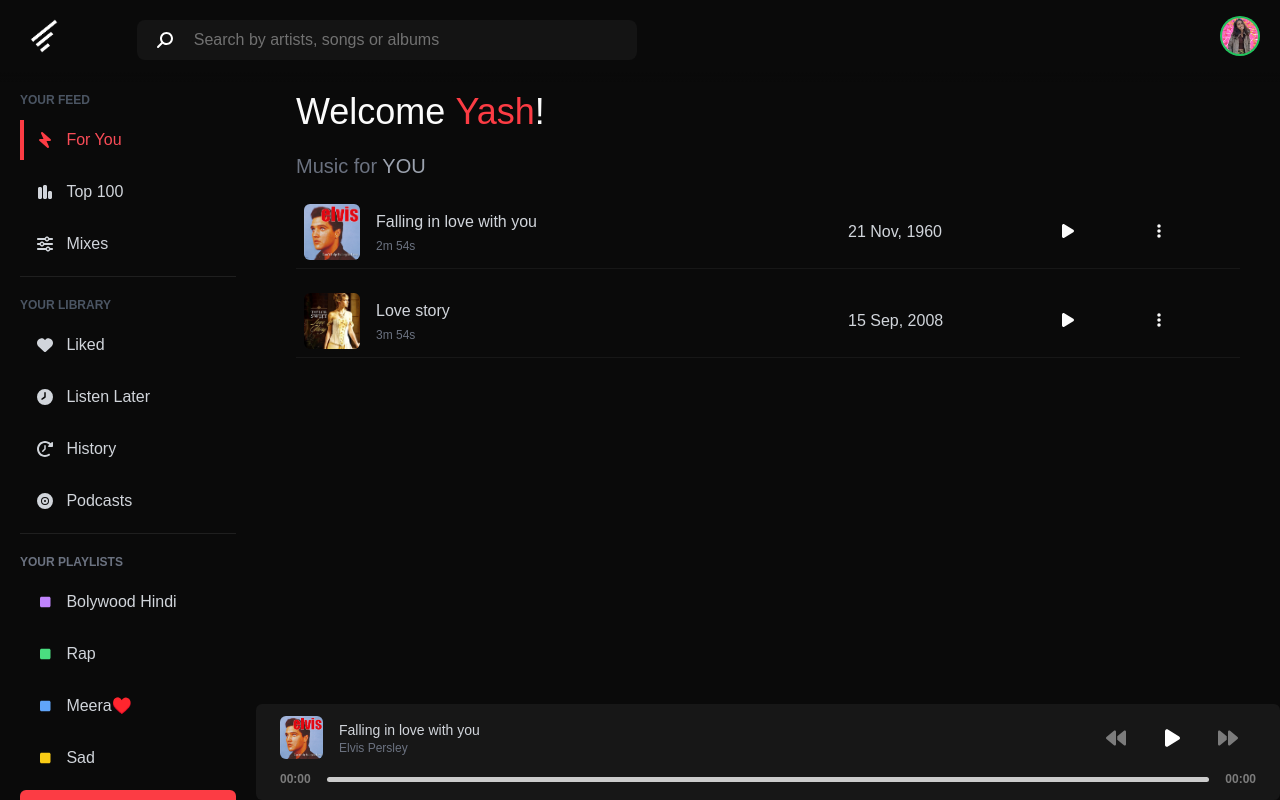
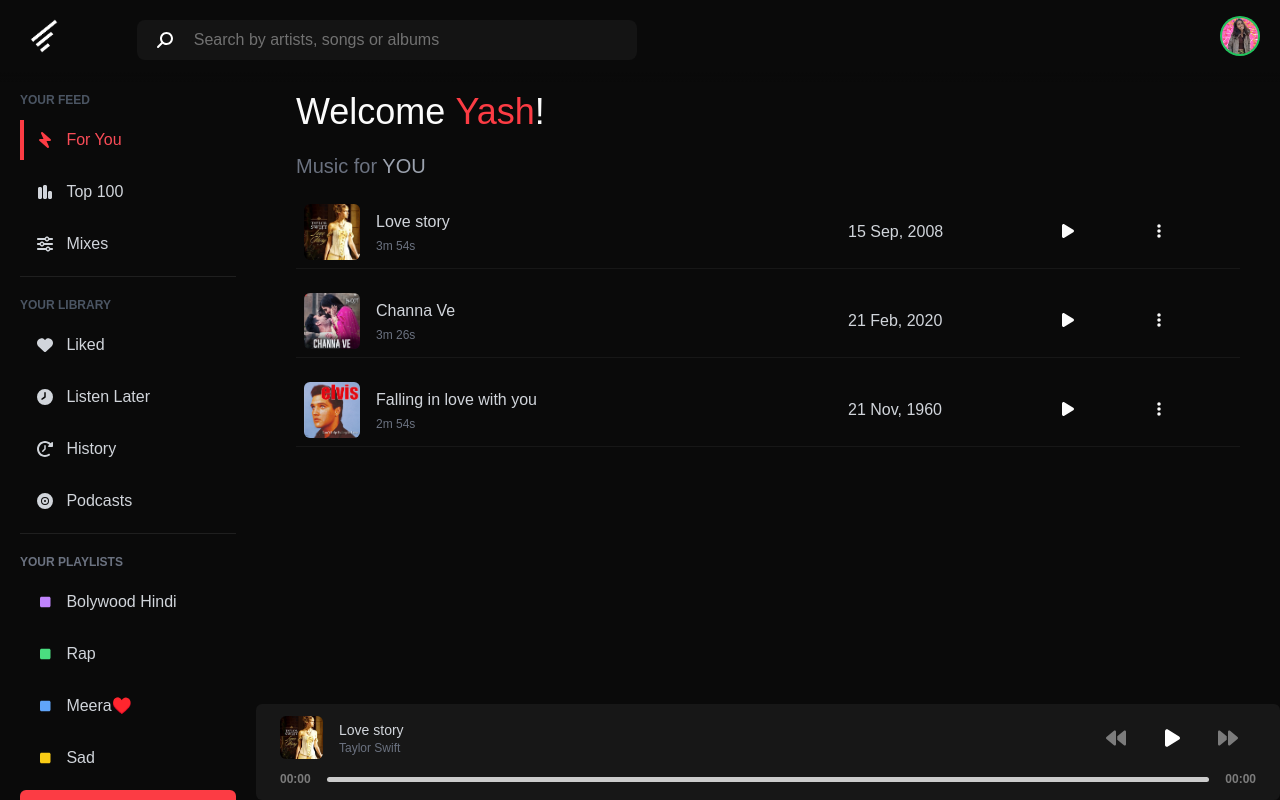
Before and after one commit to SaadPayak/reactapp, a React (Create React App) app: page / in a window 1280 px wide. Built offline with nearby package versions, Linux system fonts and the light colour scheme.

Commit message:
random 🎶 select, dynamic library switch feature ✅

```diff
--- a/src/ApplicationRoutes.jsx
+++ b/src/ApplicationRoutes.jsx
@@ -1,14 +1,14 @@
 import React from "react";
-import { BrowserRouter, Route, Routes } from "react-router-dom";
+import { Route, Routes } from "react-router-dom";
 import Dashboard from "./pages/Dashboard/Dashboard";
+import Top10 from "./pages/Top10/Top10";
 
 const ApplicationRoutes = () => {
   return (
-    <BrowserRouter>
-      <Routes>
-        <Route path="/" element={<Dashboard />} />
-      </Routes>
-    </BrowserRouter>
+    <Routes>
+      <Route path="/" element={<Dashboard />} />
+      <Route path="/top-10" element={<Top10 />} />
+    </Routes>
   );
 };
 
--- a/src/Components/Dashboard/ForYou.jsx
+++ b/src/Components/Dashboard/ForYou.jsx
@@ -1,7 +1,7 @@
 import React from "react";
 import SongOption from "../Reusables/SongOption";
 import { motion } from "framer-motion";
-import { tracks } from "../../data/Songs/ForYou/data";
+import { forYou } from "../../data/Songs/songs";
 const ForYou = () => {
   return (
     <div className="mt-5 min-w-full pb-32">
@@ -15,7 +15,7 @@ const ForYou = () => {
         animate={{ opacity: 1, y: 0 }}
         transition={{ duration: 0.4, ease: "easeInOut" }}
       >
-        {tracks.map((track) => {
+        {forYou.map((track, index) => {
           return (
             <SongOption
               imagePath={track.coverImage}
@@ -23,6 +23,8 @@ const ForYou = () => {
               songLength={track.duration}
               uploadDate={track.releaseDate}
               songId={track.songId}
+              index={index}
+              libraryName="FOR-YOU"
               key={track.songId}
             />
           );
--- a/src/Components/Menubar/Menubar.jsx
+++ b/src/Components/Menubar/Menubar.jsx
@@ -32,6 +32,7 @@ const Menubar = () => {
                         id={item.id}
                         icon={item.icon}
                         title={item.title}
+                        navigationUrl={item.navigationUrl}
                         iconColor={item.iconColor}
                         isSelected={item.id === selectedMenubarItemId}
                         setSelectedMenubarItemId={setSelectedMenubarItemId}
--- a/src/Components/Menubar/MenubarItem.jsx
+++ b/src/Components/Menubar/MenubarItem.jsx
@@ -1,14 +1,17 @@
 import { motion } from "framer-motion";
 import { FontAwesomeIcon } from "@fortawesome/react-fontawesome";
+import { useNavigate } from "react-router-dom";
 
 export const MenubarItem = ({
   icon,
   title,
   id,
   setSelectedMenubarItemId,
+  navigationUrl,
   isSelected = false,
   iconColor = "text-gray-300",
 }) => {
+  const navigate = useNavigate();
   const itemVariants = {
     hidden: { opacity: 0, x: -10 * id },
     visible: { opacity: 1, x: 0 },
@@ -39,6 +42,7 @@ export const MenubarItem = ({
       exit="hidden"
       onClick={() => {
         setSelectedMenubarItemId(id);
+        navigate(navigationUrl);
       }}
     >
       <motion.div className={iconTailwind}>
--- a/src/Components/Player/Player.jsx
+++ b/src/Components/Player/Player.jsx
@@ -1,39 +1,37 @@
-import React, { useEffect, useRef, useState } from "react";
+import React, { useRef } from "react";
 import DisplayTrack from "./DisplayTrack";
 import ProgressBar from "./ProgressBar";
-import { tracks } from "../../data/Songs/ForYou/data.js";
 import "./styles.css";
 import { usePlayer } from "../../contexts/PlayerContext";
 
 const Player = ({ isSmallScreen }) => {
-  const [currentTrackIndex, setCurrentTrackIndex] = useState(0);
   const audioRef = useRef();
   const progressBarRef = useRef();
-  const [timeProgress, setTimeProgress] = useState(0);
-  const [duration, setDuration] = useState(0);
-  const { currentSong, setCurrentSong } = usePlayer();
-
-  useEffect(() => {
-    setCurrentSong(tracks[currentTrackIndex]);
-  }, [currentTrackIndex, setCurrentSong]);
+  const {
+    currentSong,
+    setCurrentSong,
+    currentTrackIndex,
+    setCurrentTrackIndex,
+    timeProgress,
+    setTimeProgress,
+    duration,
+    setDuration,
+    songLibrary,
+  } = usePlayer();
 
   const playNextSong = () => {
-    const newIndex = (currentTrackIndex + 1) % tracks.length;
+    const newIndex = (currentTrackIndex + 1) % songLibrary.library.length;
     setCurrentTrackIndex(newIndex);
-    setCurrentSong(tracks[newIndex]);
-    setDuration(0);
-    setTimeProgress(0);
+    setCurrentSong(songLibrary.library[newIndex]);
   };
 
   const playPreviousSong = () => {
     let newIndex = currentTrackIndex - 1;
     if (newIndex < 0) {
-      newIndex = tracks.length - 1;
+      newIndex = songLibrary.library.length - 1;
     }
     setCurrentTrackIndex(newIndex);
-    setCurrentSong(tracks[newIndex]);
-    setDuration(0);
-    setTimeProgress(0);
+    setCurrentSong(songLibrary.library[newIndex]);
   };
 
   let playerTailwind =
--- a/src/Components/Reusables/SongOption.jsx
+++ b/src/Components/Reusables/SongOption.jsx
@@ -13,6 +13,8 @@ const SongOption = ({
   songName,
   songLength,
   uploadDate,
+  libraryName,
+  index,
   songId,
 }) => {
   const { isSmallScreen } = useApplicationManager();
@@ -22,7 +24,12 @@ const SongOption = ({
         <SongImage imagePath={imagePath} />
         <SongName songName={songName} songLength={songLength} />
         <SongUploadDate uploadDate={uploadDate} />
-        <SongActions songId={songId} isSmallScreen={isSmallScreen} />
+        <SongActions
+          songId={songId}
+          isSmallScreen={isSmallScreen}
+          index={index}
+          libraryName={libraryName}
+        />
       </div>
     </div>
   );
@@ -57,21 +64,46 @@ const SongUploadDate = ({ uploadDate }) => {
   );
 };
 
-const SongActions = ({ isSmallScreen, songId }) => {
-  const { currentSong, isPlaying, setIsPlaying } = usePlayer();
-  console.log(songId === currentSong?.songId);
+const SongActions = ({ isSmallScreen, songId, index, libraryName }) => {
+  const { currentSong, isPlaying, setIsPlaying, singleSongPlayButtonHandler } =
+    usePlayer();
   if (isSmallScreen) {
     return (
       <div className="min-w-[40%] justify-end  h-14 mr-2 sm:min-w-[20%] flex items-center sm:justify-evenly rounded-md">
         <div className="hover:bg-black-ultra-light p-2 px-4 rounded-md transition-all duration-150 ease-in-out">
-          {currentSong?.songId === songId && isPlaying ? (
+          {currentSong?.songId === songId ? (
+            isPlaying ? (
+              <FontAwesomeIcon
+                icon={faPause}
+                onClick={() => {
+                  setIsPlaying(false);
+                }}
+              />
+            ) : (
+              <FontAwesomeIcon
+                icon={faPlay}
+                onClick={() => {
+                  setIsPlaying(true);
+                }}
+              />
+            )
+          ) : (
+            <FontAwesomeIcon
+              icon={faPlay}
+              onClick={() => {
+                setIsPlaying(true);
+                singleSongPlayButtonHandler(libraryName, index);
+              }}
+            />
+          )}
+          {/* {currentSong?.songId === songId && isPlaying ? (
             <FontAwesomeIcon
               icon={faPause}
               onClick={() => setIsPlaying(false)}
             />
           ) : (
             <FontAwesomeIcon icon={faPlay} onClick={() => setIsPlaying(true)} />
-          )}
+          )} */}
         </div>
         <div className="hover:bg-black-ultra-light p-2 px-4 rounded-md transition-all duration-150 ease-in-out">
           <FontAwesomeIcon icon={faEllipsisVertical} />
@@ -82,10 +114,30 @@ const SongActions = ({ isSmallScreen, songId }) => {
   return (
     <div className="min-w-[25%] h-14 mr-2 flex items-center justify-evenly rounded-md ">
       <div className="hover:bg-black-ultra-light p-2 px-4 rounded-md transition-all duration-150 ease-in-out">
-        {currentSong?.songId === songId && isPlaying ? (
-          <FontAwesomeIcon icon={faPause} onClick={() => setIsPlaying(false)} />
+        {currentSong?.songId === songId ? (
+          isPlaying ? (
+            <FontAwesomeIcon
+              icon={faPause}
+              onClick={() => {
+                setIsPlaying(false);
+              }}
+            />
+          ) : (
+            <FontAwesomeIcon
+              icon={faPlay}
+              onClick={() => {
+                setIsPlaying(true);
+              }}
+            />
+          )
         ) : (
-          <FontAwesomeIcon icon={faPlay} onClick={() => setIsPlaying(true)} />
+          <FontAwesomeIcon
+            icon={faPlay}
+            onClick={() => {
+              setIsPlaying(true);
+              singleSongPlayButtonHandler(libraryName, index);
+            }}
+          />
         )}
       </div>
       <div className="hover:bg-black-ultra-light p-2 px-4 rounded-md transition-all duration-150 ease-in-out">
--- a/src/contexts/PlayerContext.js
+++ b/src/contexts/PlayerContext.js
@@ -1,4 +1,5 @@
 import React, { createContext, useContext, useState } from "react";
+import { forYou } from "../data/Songs/songs";
 const PlayerContext = createContext();
 
 export const usePlayer = () => {
@@ -12,23 +13,41 @@ export const usePlayer = () => {
 };
 
 export const PlayerProvider = ({ children }) => {
-  const [currentSong, setCurrentSong] = useState(null);
   const [currentTrackIndex, setCurrentTrackIndex] = useState(0);
+  const [songLibrary, setSongLibrary] = useState({
+    category: "FOR-YOU",
+    library: forYou,
+  });
+  const [currentSong, setCurrentSong] = useState(forYou[currentTrackIndex]);
   const [isPlaying, setIsPlaying] = useState(false);
   const [timeProgress, setTimeProgress] = useState(0);
   const [duration, setDuration] = useState(0);
+
+  const singleSongPlayButtonHandler = (library, index) => {
+    if(library === songLibrary.category) {
+      setCurrentTrackIndex(index);
+      setCurrentSong(songLibrary.library[index])
+      return
+    }
+
+    // handle other categories and setting of setSongLibrary
+  }
+
 
   const value = {
     currentSong,
     setCurrentSong,
     currentTrackIndex,
     setCurrentTrackIndex,
+    songLibrary,
+    setSongLibrary,
     isPlaying,
     setIsPlaying,
     timeProgress,
     setTimeProgress,
     duration,
     setDuration,
+    singleSongPlayButtonHandler,
   };
   return (
     <PlayerContext.Provider value={value}>{children}</PlayerContext.Provider>
--- a/src/data/Songs/ForYou/data.js
+++ b/src/data/Songs/ForYou/data.js
@@ -1,5 +1,6 @@
 import fallingInLoveWithYou from "../../../songs/for-you/falling-in-love-with-you.mp3";
 import loveStory from "../../../songs/for-you/love-story.mp3";
+import channaVe from "../../../songs/for-you/channa-ve.mp3";
 
 export const tracks = [
   {
@@ -12,6 +13,15 @@ export const tracks = [
     releaseDate: "21 Nov, 1960",
   },
   {
+    title: "Changeddddd Ve",
+    src: channaVe,
+    author: "Akhil Sachdeva & Mansheel",
+    coverImage: "assets/images/songs/for-you/channa-ve.jpg",
+    songId: "828d47b031a74a398a334c4878ca0dbb",
+    duration: "3m 26s",
+    releaseDate: "21 Feb, 2020",
+  },
+  {
     title: "Love story",
     src: loveStory,
     author: "Taylor Swift",
--- /dev/null
+++ b/src/data/Songs/songs.js
@@ -0,0 +1,33 @@
+import fallingInLoveWithYou from "../../songs/for-you/falling-in-love-with-you.mp3";
+import loveStory from "../../songs/for-you/love-story.mp3";
+import channaVe from "../../songs/for-you/channa-ve.mp3";
+
+export const forYou = [
+  {
+    title: "Love story",
+    src: loveStory,
+    author: "Taylor Swift",
+    coverImage: "assets/images/songs/for-you/love-story.jpg",
+    songId: "f764751c0ecd452ca09b45aa71369654",
+    duration: "3m 54s",
+    releaseDate: "15 Sep, 2008",
+  },
+  {
+    title: "Channa Ve",
+    src: channaVe,
+    author: "Akhil Sachdeva & Mansheel",
+    coverImage: "assets/images/songs/for-you/channa-ve.jpg",
+    songId: "828d47b031a74a398a334c4878ca0dbb",
+    duration: "3m 26s",
+    releaseDate: "21 Feb, 2020",
+  },
+  {
+    title: "Falling in love with you",
+    src: fallingInLoveWithYou,
+    author: "Elvis Persley",
+    coverImage: "assets/images/songs/for-you/falling-in-love-with-you.jpg",
+    songId: "2f71d5f6b72a4069a082f628d29b9055",
+    duration: "2m 54s",
+    releaseDate: "21 Nov, 1960",
+  },
+];
--- /dev/null
+++ b/src/pages/Top10/Top10.jsx
@@ -0,0 +1,7 @@
+import React from "react";
+
+const Top10 = () => {
+  return <div className="text-white">Top10</div>;
+};
+
+export default Top10;
```
Also changed, not shown: src/data/Menubar/MenubarData.js (+12 -7 lines), src/index.js (+8 -5 lines), public/assets/images/songs/for-you/channa-ve.jpg (added), 1 other file (tests, documents, lock files or other folders).
